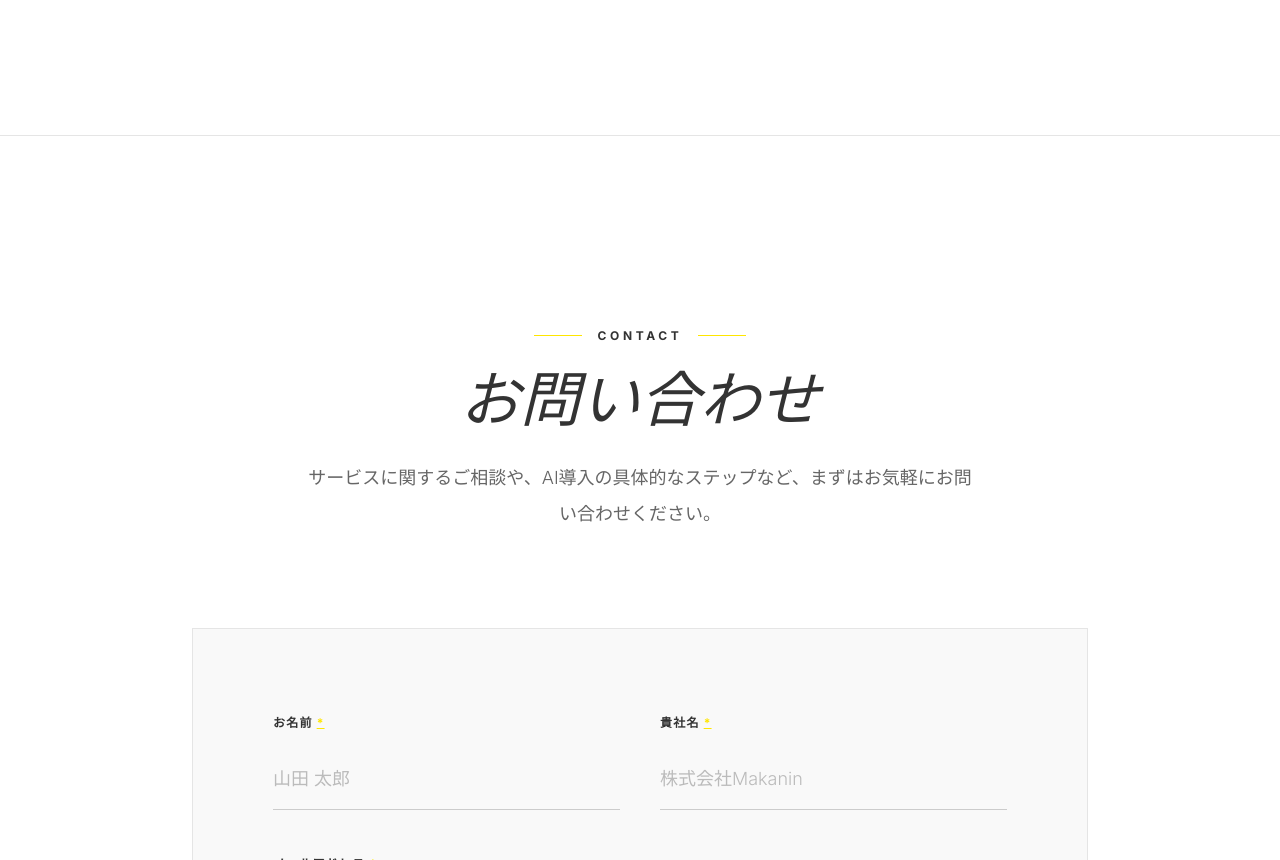
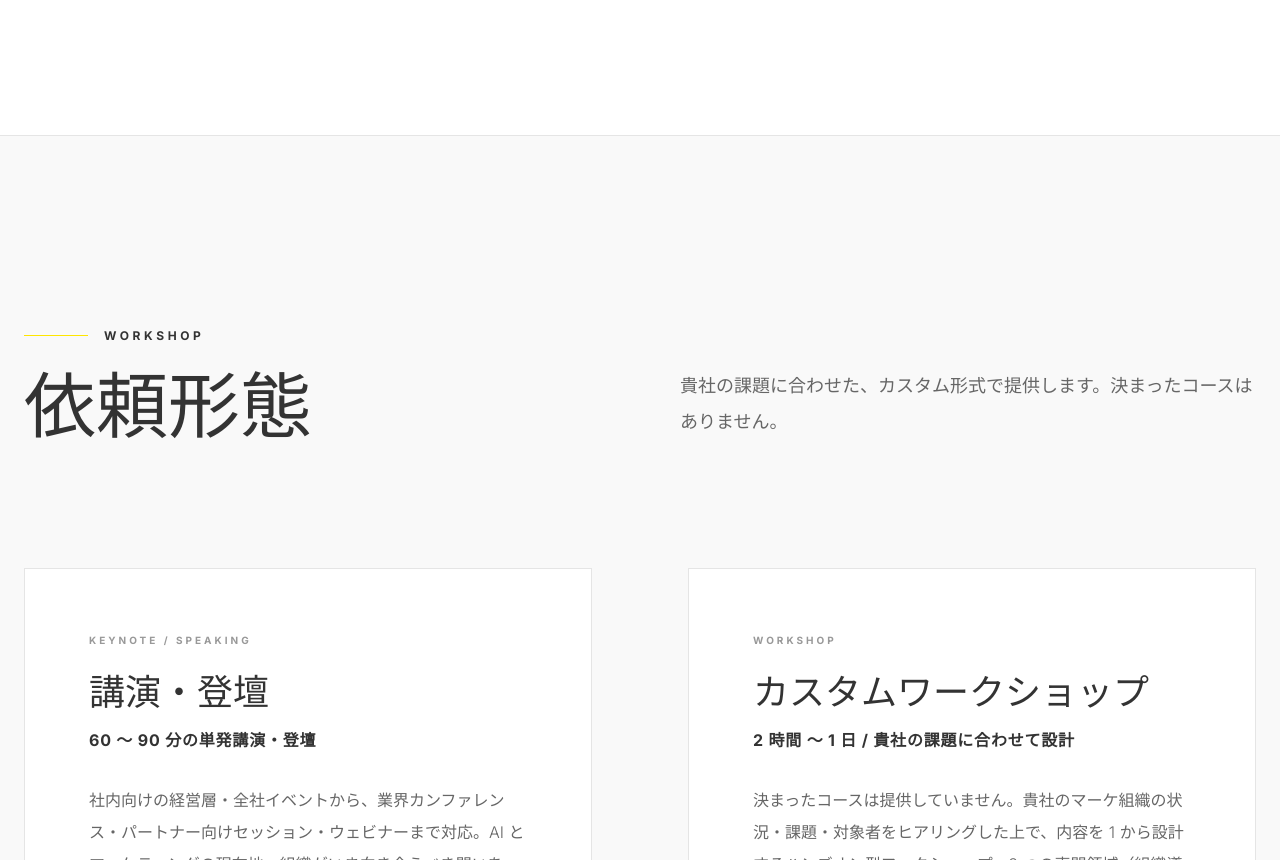
Before and after one commit to kkitase/makaninlabs, a React (Vite) app: page / in a window 1280 px wide. Shown: the part 1940-2800 px from the top of the page. Built offline with nearby package versions, Linux system fonts and the light colour scheme; a web font is replaced by a local one.

Commit message:
feat(workshop): 依頼形態を提示する Workshop セクションを新規追加
講演・登壇 / カスタムワークショップの 2 カラム構成。
Topics と Contact の間に配置。

Co-Authored-By: Claude Opus 4.7 <noreply@anthropic.com>

```diff
--- a/App.tsx
+++ b/App.tsx
@@ -3,6 +3,7 @@ import React, { useState, useEffect } from 'react';
 import { Header } from './components/Header';
 import { Hero } from './components/Hero';
 import { Topics } from './components/Topics';
+import { Workshop } from './components/Workshop';
 import { ContactSection } from './components/ContactSection';
 import { Footer } from './components/Footer';
 
@@ -26,6 +27,7 @@ const App: React.FC = () => {
       <main className="flex-grow">
         <Hero />
         <Topics />
+        <Workshop />
         <ContactSection lang={lang} />
       </main>
       <Footer />
--- /dev/null
+++ b/components/Workshop.tsx
@@ -0,0 +1,69 @@
+import React from 'react';
+
+const items = [
+  {
+    label: 'Keynote / Speaking',
+    title: '講演・登壇',
+    summary: '60 〜 90 分の単発講演・登壇',
+    description: '社内向けの経営層・全社イベントから、業界カンファレンス・パートナー向けセッション・ウェビナーまで対応。AI とマーケティングの現在地、組織がいま向き合うべき問いを、実践的な事例と共に語ります。',
+    targetLabel: '想定',
+    target: '経営会議 / 全社キックオフ / 業界カンファレンス / パートナー向けセッション',
+  },
+  {
+    label: 'Workshop',
+    title: 'カスタムワークショップ',
+    summary: '2 時間 〜 1 日 / 貴社の課題に合わせて設計',
+    description: '決まったコースは提供していません。貴社のマーケ組織の状況・課題・対象者をヒアリングした上で、内容を 1 から設計するハンズオン型ワークショップ。3 つの専門領域（組織導入 / コンテンツ制作 / ツール実践）から組み合わせます。',
+    targetLabel: '想定',
+    target: 'マーケ部門 5 〜 30 名 / 短時間セミナー〜半日・1 日研修 / オンライン or 対面',
+  },
+];
+
+export const Workshop: React.FC = () => {
+  return (
+    <section id="workshop" className="py-48 bg-[#F9F9F9] overflow-hidden border-t border-[#E5E5E5]">
+      <div className="container mx-auto px-6">
+        <div className="mb-32">
+          <h2 className="text-xs font-bold text-[#333333] tracking-[0.3em] uppercase mb-6 flex items-center gap-4">
+            <span className="w-16 h-px bg-[#FFE600]"></span>
+            Workshop
+          </h2>
+          <div className="flex flex-col md:flex-row md:items-start md:justify-between gap-12">
+            <h3 className="text-5xl md:text-7xl font-serif text-[#333333] leading-[1.2]">依頼形態</h3>
+            <p className="text-[#666666] max-w-xl leading-[2.0] text-lg font-light">
+              貴社の課題に合わせた、カスタム形式で提供します。決まったコースはありません。
+            </p>
+          </div>
+        </div>
+
+        <div className="grid grid-cols-1 md:grid-cols-2 gap-16 lg:gap-24">
+          {items.map((item, index) => (
+            <div key={index} className="bg-white p-12 md:p-16 border border-[#E5E5E5] relative group">
+              <div className="absolute top-0 left-0 w-0 h-1 bg-[#FFE600] group-hover:w-full transition-all duration-700 ease-in-out"></div>
+
+              <p className="text-[10px] font-bold tracking-[0.3em] uppercase text-[#999999] mb-6">{item.label}</p>
+              <h4 className="text-3xl md:text-4xl font-serif mb-4 text-[#333333]">{item.title}</h4>
+              <p className="text-base font-bold tracking-wider text-[#333333] mb-8">{item.summary}</p>
+              <p className="text-[#666666] leading-[2.0] text-base font-light mb-10">
+                {item.description}
+              </p>
+              <div className="border-t border-[#E5E5E5] pt-6">
+                <p className="text-[10px] font-bold tracking-[0.3em] uppercase text-[#CCCCCC] mb-3">{item.targetLabel}</p>
+                <p className="text-sm text-[#666666] font-light leading-[1.8]">{item.target}</p>
+              </div>
+            </div>
+          ))}
+        </div>
+
+        <div className="mt-24 text-center">
+          <p className="text-[#666666] leading-[2.0] text-lg font-light italic">
+            ご依頼内容・規模・予算など、まずはお気軽にご相談ください。
+          </p>
+          <a href="#contact" className="inline-block mt-8 px-10 py-4 bg-[#333333] text-white font-bold tracking-widest uppercase text-xs hover:bg-[#FFE600] hover:text-[#333333] transition-all duration-500">
+            ご相談はこちら
+          </a>
+        </div>
+      </div>
+    </section>
+  );
+};
```
